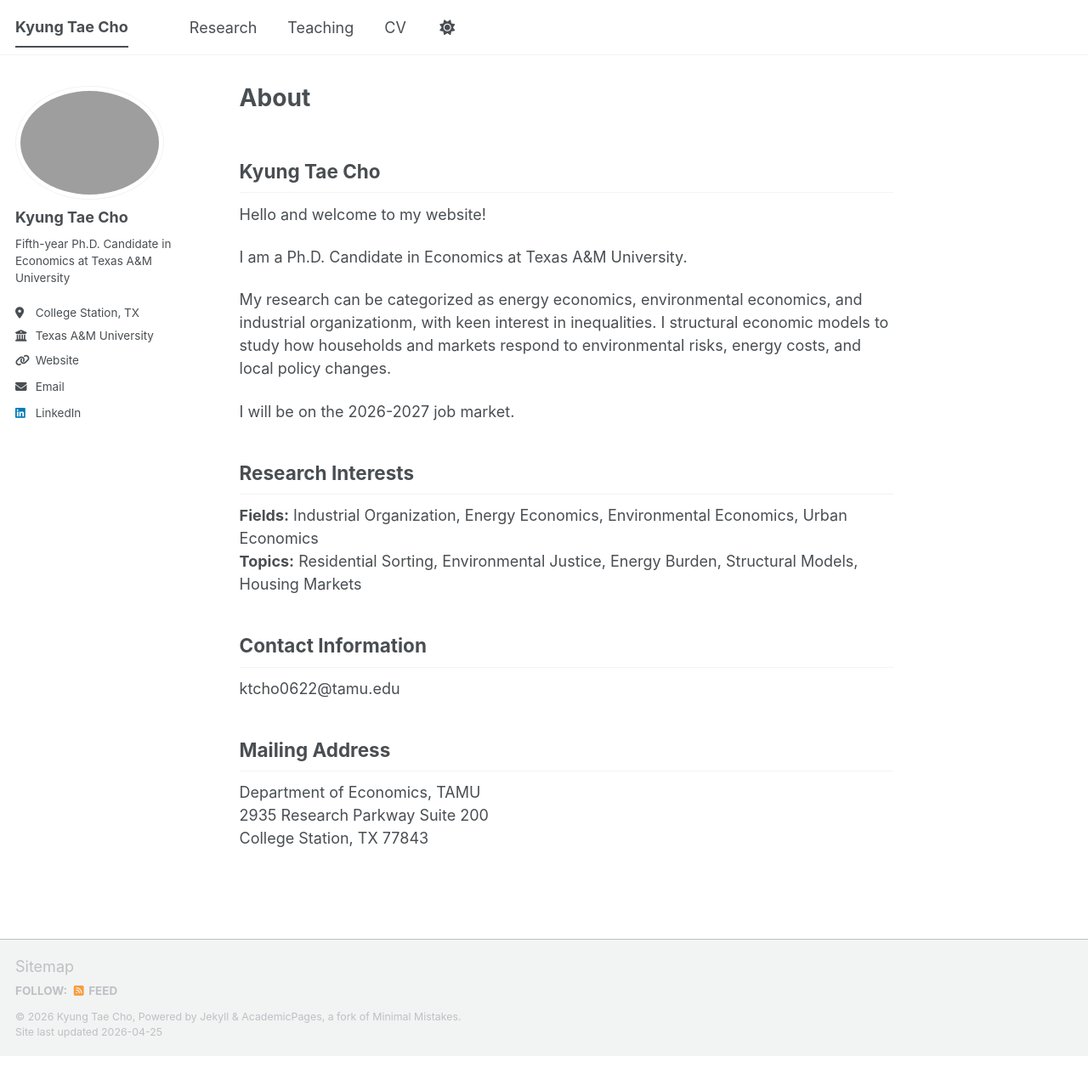
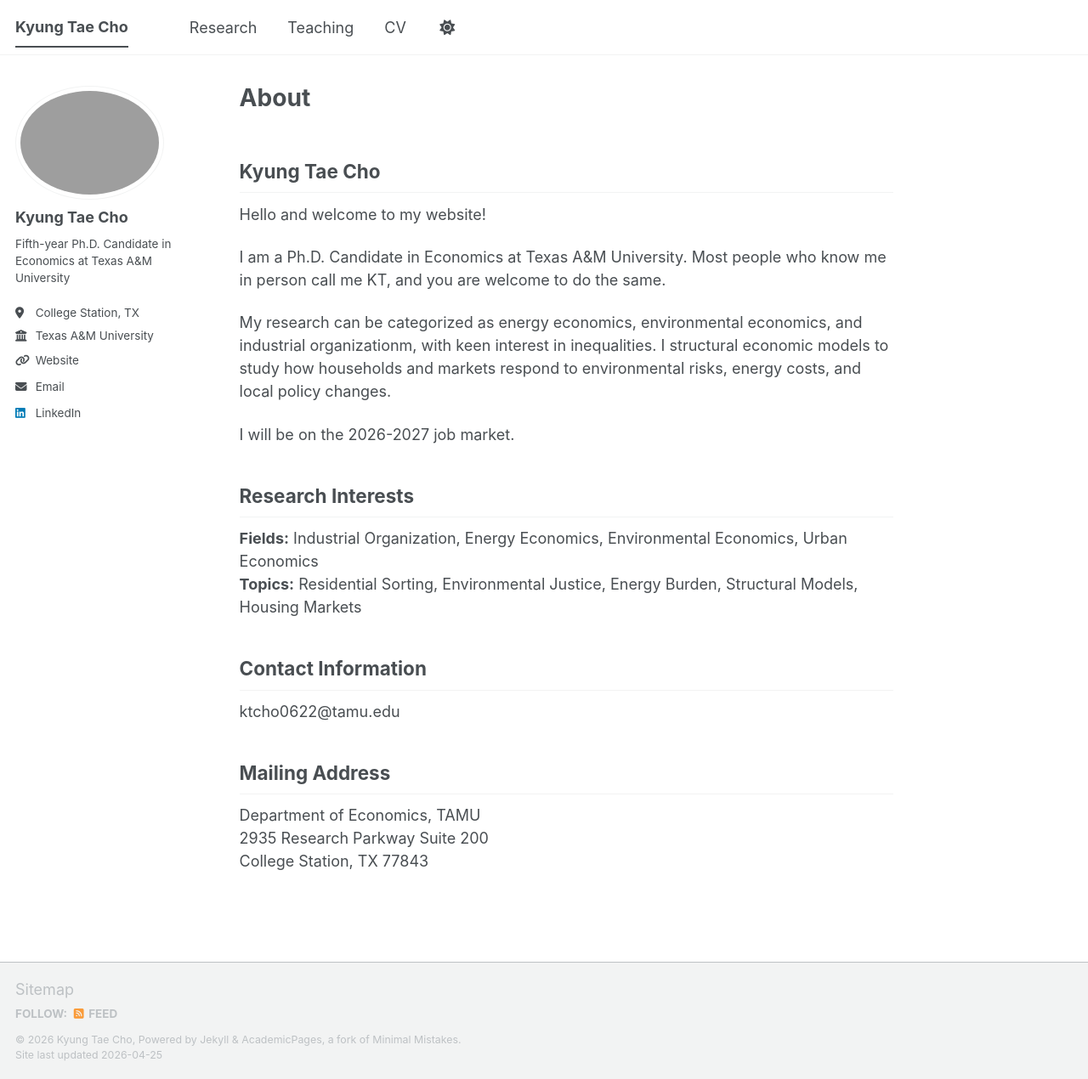
Before and after one commit to KyungtaeCho/KyungtaeCho.github.io, a Jekyll site: the page built from _pages/about.md, in a window 1280 px wide and 1270 px high. Shown: the whole window at 85% size. Built offline with Jekyll 4.4.1, drawn with Linux system fonts in a browser that asks for light colours; a script bundle is joined from its source files by our own code; library files that are not in the unit come from our copies.

Commit message:
Update about.md

```diff
--- a/_pages/about.md
+++ b/_pages/about.md
@@ -9,7 +9,7 @@ author_profile: true
 
 Hello and welcome to my website!
 
-I am a Ph.D. Candidate in Economics at Texas A&M University.
+I am a Ph.D. Candidate in Economics at Texas A&M University. Most people who know me in person call me KT, and you are welcome to do the same.
 
 My research can be categorized as energy economics, environmental economics, and industrial organizationm, with keen interest in inequalities. I structural economic models to study how households and markets respond to environmental risks, energy costs, and local policy changes.
 
```
